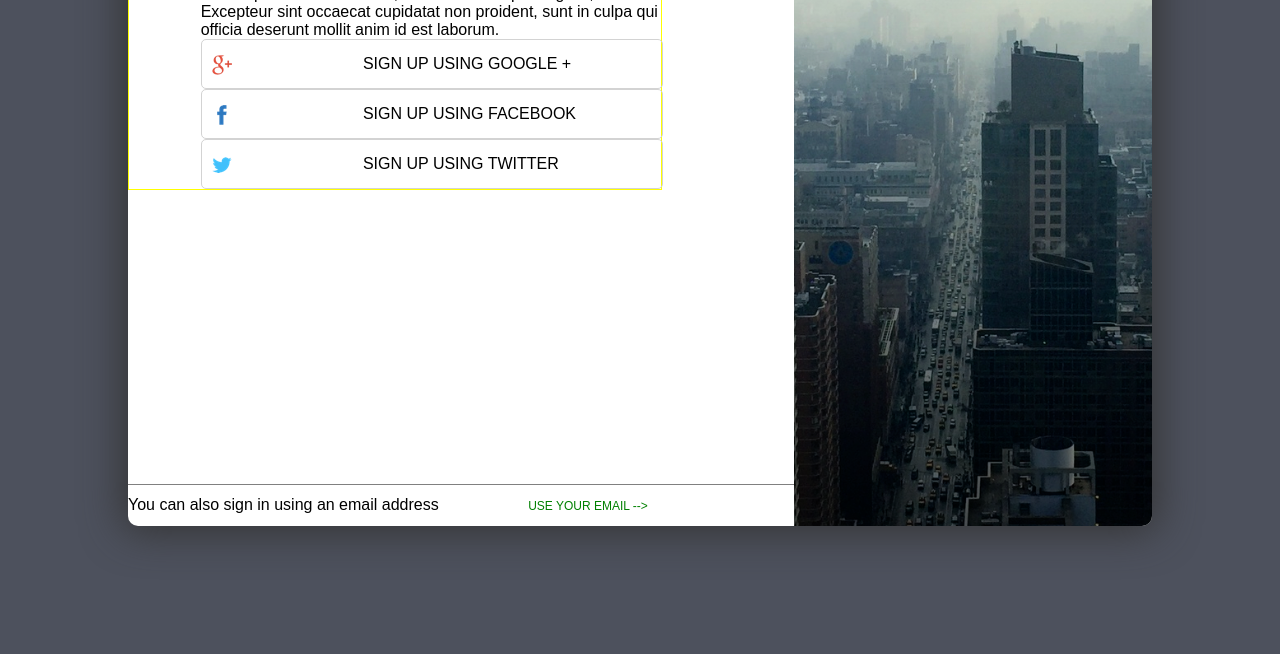
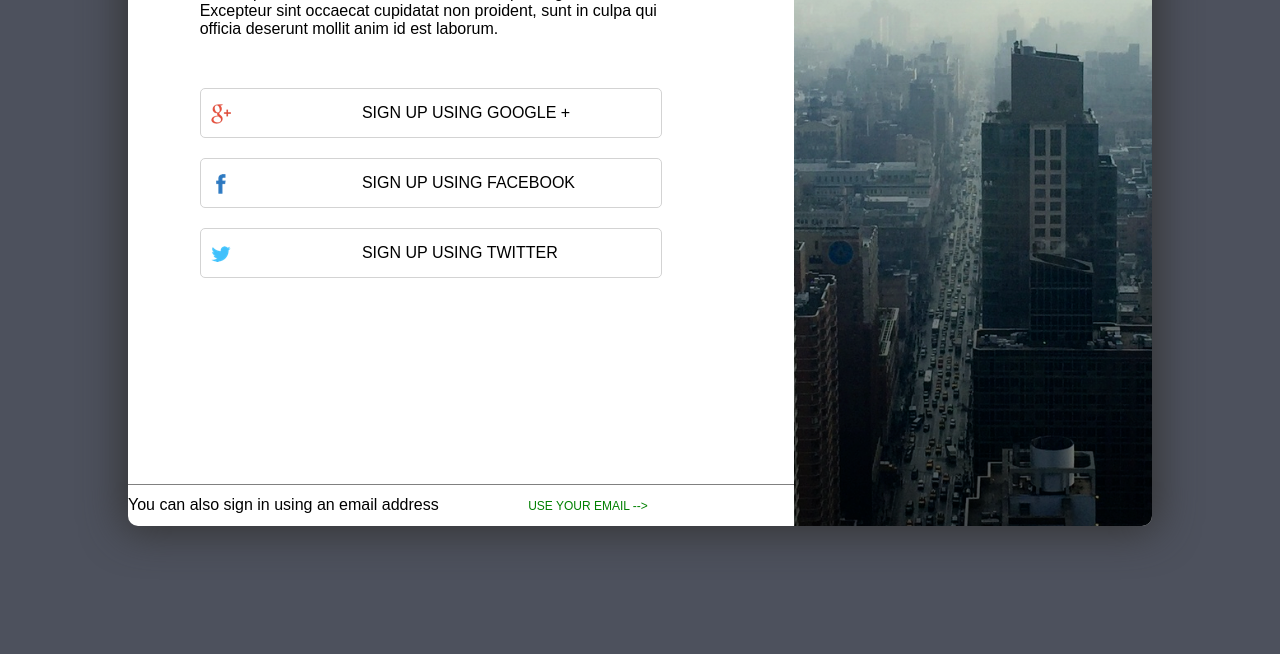
Before and after one commit to gatezh/DEMO, a plain HTML site: page Experiment 1/Part 5/index.html in a window 1280 px wide. Shown: the part 301-955 px from the top of the page. Drawn offline with Linux system fonts and the light colour scheme.

Commit message:
feat: Reposition social buttons

```diff
--- a/Experiment 1/Part 5/css/styles.css
+++ b/Experiment 1/Part 5/css/styles.css
@@ -28,14 +28,14 @@ body {
 .content {
     padding: 10% 0% 0% 7%;
     width: 45%;
-    border: 1px solid yellow;
 }
 
 .buttons {
-    /*margin: 80px 0;*/
+    margin-top: 50px;
 }
 
 .button {
+    margin: 20px 0px;
     width: 100%;
     border: 1px solid lightgrey;
     border-radius: 5px;
```
